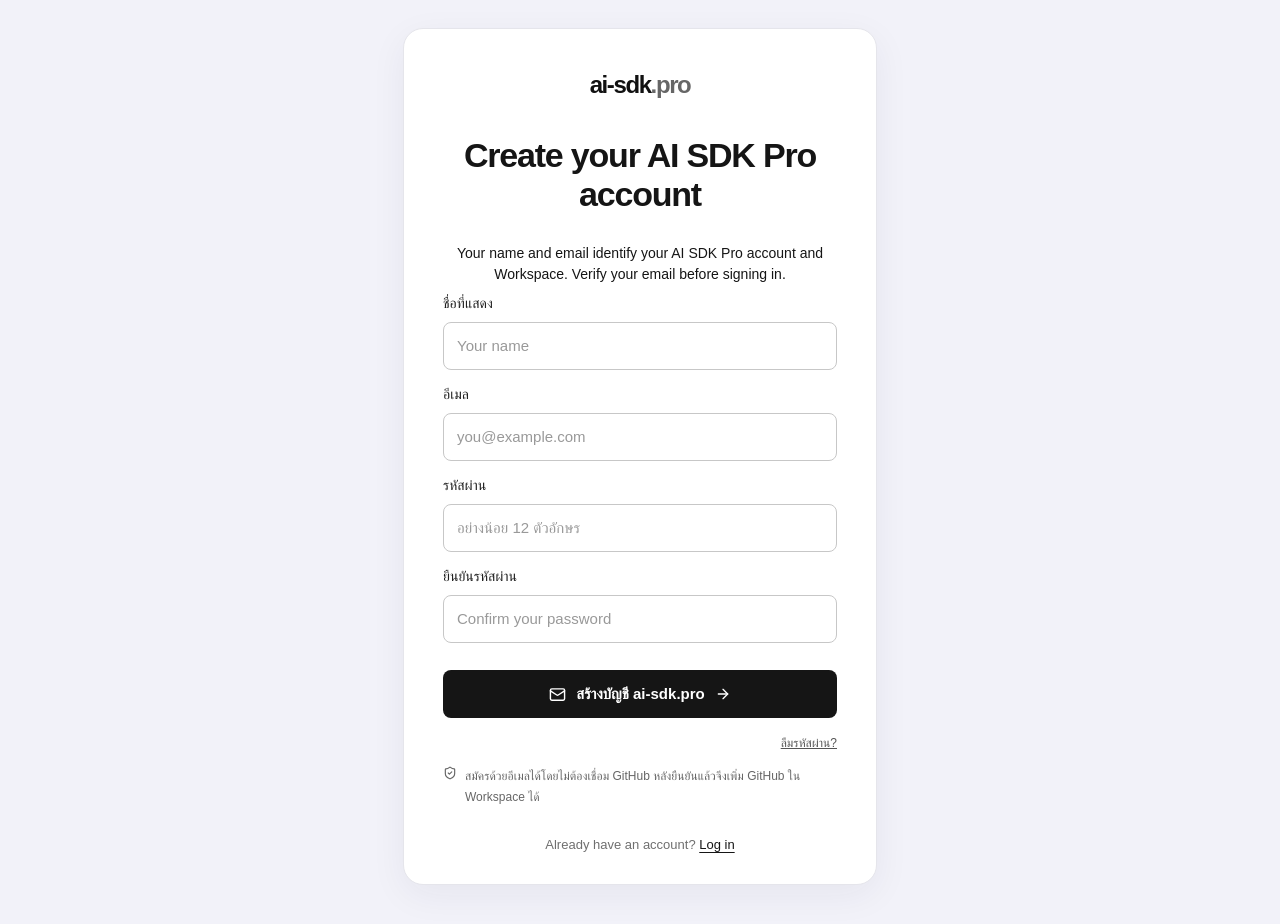
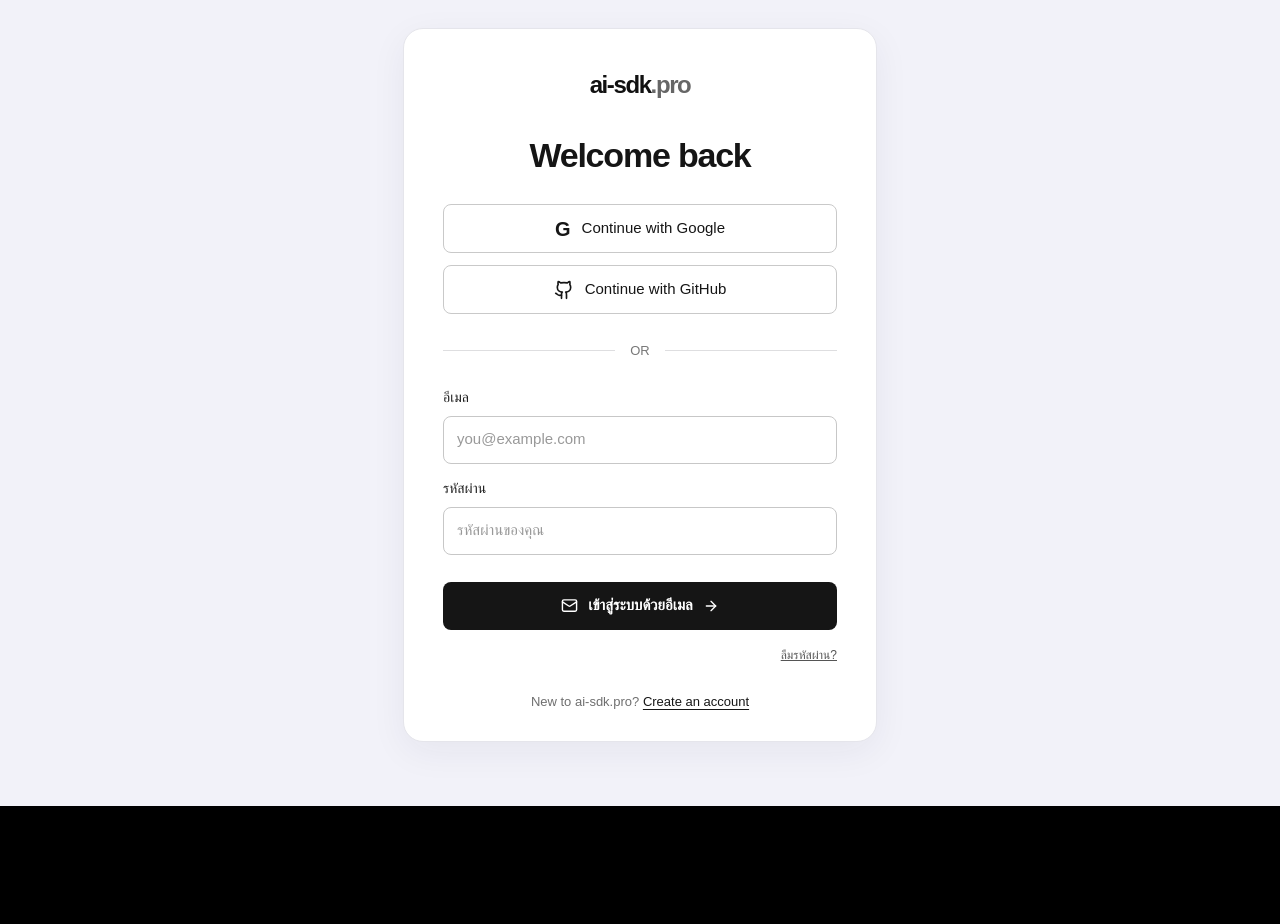
Before and after one commit to AI-SDK-PRO/platform.ai-sdk.pro, a Next.js app in the folder apps/web/: page /oauth/consent in a window 1280 px wide. Shown: the top 924 px of the page. After the commit the page ends 806 px from the top, so only its background shows below. Built offline with nearby package versions, Linux system fonts and the light colour scheme; no server answers; a web font is replaced by a local one.

Commit message:
Unify platform sign-in and registration routes

```diff
--- a/apps/web/app/api/auth/callback/route.ts
+++ b/apps/web/app/api/auth/callback/route.ts
@@ -1,3 +1,4 @@
+import { SIGN_IN_PATH } from "@/lib/auth-paths";
 import { getSupabaseAuth, verifySupabaseEmail } from "@/lib/supabase-auth";
 import { resolvePublicOrigin } from "@/lib/platform-policy";
 import { NextResponse } from "next/server";
@@ -14,13 +15,14 @@ export async function GET(request: Request) {
     response.headers.set("Referrer-Policy", "no-referrer");
     return response;
   };
-  const failed = redirect("/login?auth_error=1");
   const tokenHash = query.get("token_hash");
+  const failureCode = tokenHash ? "email_link_invalid" : "oauth_failed";
+  const failed = redirect(SIGN_IN_PATH + "?auth_error=" + failureCode);
   if (!code && !tokenHash) return failed;
 
   try {
     if (!code) {
-      return tokenHash && await verifySupabaseEmail(tokenHash) ? redirect("/login") : failed;
+      return tokenHash && await verifySupabaseEmail(tokenHash) ? redirect(SIGN_IN_PATH + "?email_confirmed=1") : failed;
     }
     const auth = await getSupabaseAuth();
     const { error } = await auth.exchangeCodeForSession(code);
--- a/apps/web/app/login/page.tsx
+++ b/apps/web/app/login/page.tsx
@@ -1,5 +1,11 @@
-import AuthLogin from "../../components/AuthLogin";
+import { redirect } from "next/navigation";
+import { SIGN_IN_PATH } from "@/lib/auth-paths";
 
-export default function LoginPage() {
-  return <AuthLogin />;
+export default async function LoginRedirect({
+  searchParams,
+}: {
+  searchParams: Promise<{ auth_error?: string }>;
+}) {
+  const { auth_error } = await searchParams;
+  redirect(auth_error === "1" ? SIGN_IN_PATH + "?auth_error=oauth_failed" : SIGN_IN_PATH);
 }
--- a/apps/web/app/oauth/consent/page.tsx
+++ b/apps/web/app/oauth/consent/page.tsx
@@ -2,10 +2,17 @@ import type { Metadata } from "next";
 import AuthLogin from "../../../components/AuthLogin";
 
 export const metadata: Metadata = {
-  title: "Create your AI SDK Pro account",
+  title: "AI SDK Pro account",
   robots: { index: false, follow: false },
 };
 
-export default function PlatformConsentPage() {
-  return <AuthLogin initialMode="sign-up" platformRegistration />;
+export default async function PlatformAccountPage({
+  searchParams,
+}: {
+  searchParams: Promise<{ mode?: string }>;
+}) {
+  const { mode } = await searchParams;
+  return mode === "register"
+    ? <AuthLogin key="register" initialMode="sign-up" platformRegistration />
+    : <AuthLogin key="signin" />;
 }
--- a/apps/web/app/signup/page.tsx
+++ b/apps/web/app/signup/page.tsx
@@ -1,3 +1,6 @@
-import AuthLogin from "../../components/AuthLogin";
+import { redirect } from "next/navigation";
+import { SIGN_UP_PATH } from "@/lib/auth-paths";
 
-export default function SignupPage() { return <AuthLogin initialMode="sign-up" />; }
+export default function SignupRedirect() {
+  redirect(SIGN_UP_PATH);
+}
--- a/apps/web/components/AuthLogin.tsx
+++ b/apps/web/components/AuthLogin.tsx
@@ -1,5 +1,6 @@
 "use client";
 import Link from "next/link";
+import { SIGN_IN_PATH, SIGN_UP_PATH } from "../lib/auth-paths";
 import { useEffect, useState } from "react";
 import { useRouter } from "next/navigation";
 import { AlertCircle, Github, LoaderCircle } from "lucide-react";
@@ -22,6 +23,7 @@ export default function AuthLogin({
   const authReady = !isPending;
   const [busy, setBusy] = useState(false);
   const [authError, setAuthError] = useState("");
+  const [emailConfirmed, setEmailConfirmed] = useState(false);
   async function social(provider: "google" | "github") {
     setOauthStarted(true);
     setBusy(true);
@@ -31,12 +33,16 @@ export default function AuthLogin({
         provider,
         callbackURL: window.location.origin + "/",
       });
-      if (result.error)
-        setAuthError(
-          "เข้าสู่ระบบไม่สำเร็จ กรุณาตรวจการเปิดใช้งานผู้ให้บริการใน Supabase Auth"
-        );
+      if (result.error) {
+        const label = provider === "google" ? "Google" : "GitHub";
+        setAuthError(result.error.status === 503
+          ? "ระบบบัญชีของแพลตฟอร์มยังไม่พร้อมใช้งาน"
+          : result.error.code === "provider_disabled"
+            ? "ระบบยังไม่ได้เปิดการเข้าสู่ระบบผ่าน " + label
+            : "เริ่มเข้าสู่ระบบผ่าน " + label + " ไม่สำเร็จ ใช้อีเมลและรหัสผ่านได้");
+      }
     } catch {
-      setAuthError("เชื่อมต่อระบบเข้าสู่ระบบไม่สำเร็จ กรุณาลองใหม่");
+      setAuthError("ติดต่อบริการเข้าสู่ระบบของแพลตฟอร์มไม่ได้");
     } finally {
       setBusy(false);
     }
@@ -45,12 +51,19 @@ export default function AuthLogin({
   // Restoring a session is not an explicit login attempt (see PR #13).
   useEffect(() => {
     const params = new URLSearchParams(window.location.search);
-    if (params.get("auth_error") === "1") {
+    const error = params.get("auth_error");
+    setEmailConfirmed(params.get("email_confirmed") === "1");
+    if (error === "email_link_invalid" || error === "oauth_failed") {
       setOauthStarted(true);
-      setAuthError("เข้าสู่ระบบไม่สำเร็จ กรุณาลองใหม่");
-      window.history.replaceState({}, "", window.location.pathname);
-    } else {
-      setOauthStarted(false);
+      setAuthError(error === "email_link_invalid"
+        ? "ลิงก์ยืนยันอีเมลหมดอายุหรือถูกใช้แล้ว ขอส่งลิงก์ใหม่จากฟอร์มเข้าสู่ระบบ"
+        : "ยืนยันการเข้าสู่ระบบจากผู้ให้บริการไม่ได้ กรุณาเริ่มจากหน้านี้");
+    }
+    if (error || params.has("email_confirmed")) {
+      params.delete("auth_error");
+      params.delete("email_confirmed");
+      const query = params.toString();
+      window.history.replaceState({}, "", window.location.pathname + (query ? "?" + query : ""));
     }
   }, [initialMode]);
 
@@ -90,6 +103,7 @@ export default function AuthLogin({
               <span>{authError}</span>
             </div>
           )}
+          {emailConfirmed && <p role="status">ยืนยันอีเมลแล้ว เข้าสู่ระบบด้วยอีเมลและรหัสผ่านของคุณได้เลย</p>}
           {platformRegistration ? (
             <p>
               Your name and email identify your AI SDK Pro account and Workspace.
@@ -145,11 +159,11 @@ export default function AuthLogin({
           <p className="simple-auth-footer">
             {initialMode === "sign-up" ? (
               <>
-                Already have an account? <Link href="/login">Log in</Link>
+                Already have an account? <Link href={SIGN_IN_PATH}>Log in</Link>
               </>
             ) : (
               <>
-                New to ai-sdk.pro? <Link href="/oauth/consent">Create an account</Link>
+                New to ai-sdk.pro? <Link href={SIGN_UP_PATH}>Create an account</Link>
               </>
             )}
           </p>
--- a/apps/web/components/EmailAuthPanel.tsx
+++ b/apps/web/components/EmailAuthPanel.tsx
@@ -8,11 +8,19 @@ import "./native-auth.css";
 
 type Mode = "sign-in" | "sign-up" | "forgot";
 
-function messageForAuthError(_error: unknown): string {
-  return "ไม่สามารถดำเนินการได้ กรุณาตรวจข้อมูล การยืนยันอีเมล และการตั้งค่า Supabase Auth แล้วลองใหม่";
+function messageForAuthError(error: unknown): string {
+  if (!error || typeof error !== "object") return "ดำเนินการกับบัญชีไม่สำเร็จ";
+  const { code, status } = error as { code?: string; status?: number };
+  if (code === "email_not_confirmed") return "กรุณายืนยันอีเมลก่อนเข้าสู่ระบบ";
+  if (code === "invalid_credentials") return "อีเมลหรือรหัสผ่านไม่ถูกต้อง";
+  if (code === "signup_disabled") return "ระบบยังไม่เปิดรับสมัครบัญชีใหม่";
+  if (code === "weak_password") return "รหัสผ่านไม่ผ่านข้อกำหนดความปลอดภัย";
+  if (status === 429) return "ส่งคำขอหลายครั้งเกินไป กรุณารอก่อนส่งอีกครั้ง";
+  if (status && status >= 500) return "บริการบัญชีหรือบริการส่งอีเมลไม่พร้อมใช้งาน";
+  return "ดำเนินการกับบัญชีไม่สำเร็จ กรุณาตรวจอีเมลและข้อมูลที่กรอก";
 }
 function requireSuccess(result: { error: unknown }) {
-  if (result.error) throw new Error("Authentication failed.");
+  if (result.error) throw result.error;
 }
 
 export default function EmailAuthPanel({
--- a/apps/web/lib/auth-client.ts
+++ b/apps/web/lib/auth-client.ts
@@ -6,7 +6,7 @@ type Session = { user: { emailVerified: boolean } } | null;
 type Email = { email: string };
 type Redirect = { callbackURL?: string; redirectTo?: string };
 type Social = Redirect & { provider: "google" | "github" };
-type Result = { error: { status: number; message: string } | null };
+type Result = { error: { status: number; message: string; code?: string } | null };
 
 async function mutate(path: string, input: object = {}): Promise<Result> {
   const response = await fetch("/api/auth/" + path, {
@@ -17,7 +17,7 @@ async function mutate(path: string, input: object = {}): Promise<Result> {
   });
   const data = await response.json();
   if (!response.ok)
-    return { error: { status: response.status, message: data.error?.message || "Authentication failed." } };
+    return { error: { status: response.status, message: typeof data.error === "string" ? data.error : "Authentication failed.", code: data.code } };
   if (typeof data.url === "string") window.location.assign(data.url);
   return { error: null };
 }
--- /dev/null
+++ b/apps/web/lib/auth-paths.ts
@@ -0,0 +1,2 @@
+export const SIGN_IN_PATH = "/oauth/consent";
+export const SIGN_UP_PATH = "/oauth/consent?mode=register";
```
Also changed, not shown: apps/web/app/api/auth/[...all]/route.ts (+15 -4 lines), 2 other files (tests, documents, lock files or other folders).
